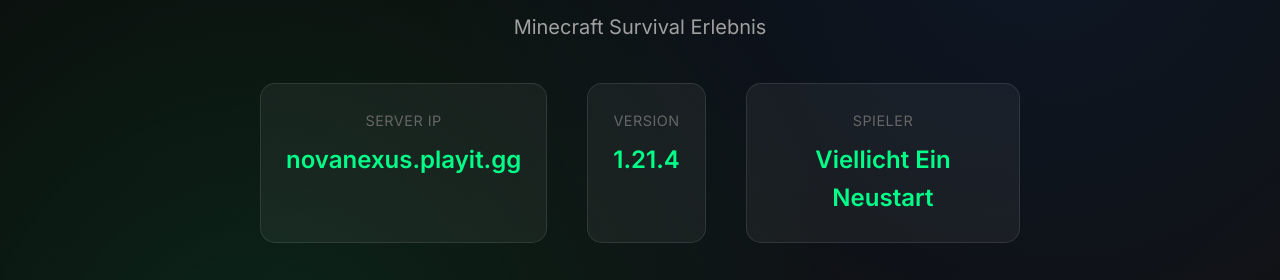
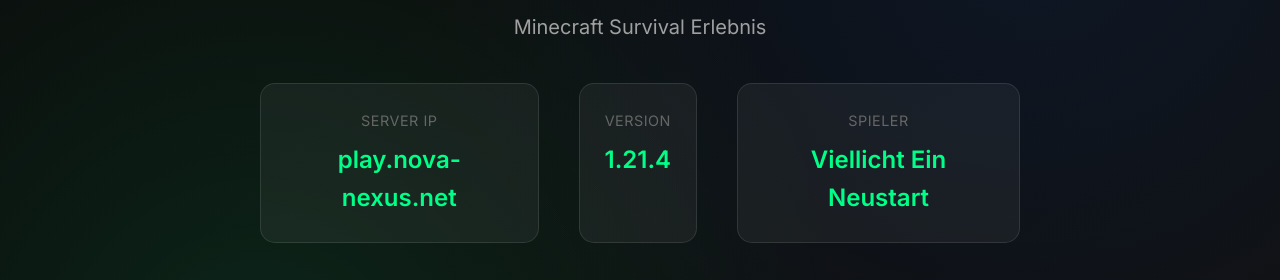
Before and after one commit to clashbauerFR/novanexus, a plain HTML site: page index.html in a window 1280 px wide. Both pictures are taken after a click on the button "IP kopieren". Shown: the part 260-540 px from the top of the page. Drawn offline with Linux system fonts and the light colour scheme; no server answers.

Commit message:
Update index.html

```diff
--- a/index.html
+++ b/index.html
@@ -7,6 +7,7 @@
     <link href="https://cdnjs.cloudflare.com/ajax/libs/font-awesome/6.0.0/css/all.min.css" rel="stylesheet">
     <style>
         @import url('https://fonts.googleapis.com/css2?family=Inter:wght@300;400;500;600;700&display=swap');
+
 
         * {
             margin: 0;
@@ -525,7 +526,7 @@
     <div class="server-stats">
         <div class="stat-card">
             <div class="stat-label">Server IP</div>
-            <div class="stat-value" id="server-ip">novanexus.playit.gg</div>
+            <div class="stat-value" id="server-ip">play.nova-nexus.net</div>
         </div>
         <div class="stat-card">
             <div class="stat-label">Version</div>
@@ -546,7 +547,7 @@
 
 <script>
 function copyServerIP() {
-    const ip = "novanexus.playit.gg";
+    const ip = "play.nova-nexus.net";
     navigator.clipboard.writeText(ip).then(() => {
         alert("📋 Server-IP kopiert: " + ip);
     }).catch(err => {
@@ -564,7 +565,7 @@ function copyServerIP() {
 </section>
 
 <script>
-fetch("https://api.mcsrvstat.us/2/novanexus.playit.gg")
+fetch("https://api.mcsrvstat.us/2/play.nova-nexus.net")
     .then(response => response.json())
     .then(data => {
         if (data && data.online) {
@@ -911,7 +912,7 @@ const countdown = setInterval(() => {
 
         // Copy IP address functionality
         document.getElementById('server-ip').addEventListener('click', function() {
-            navigator.clipboard.writeText('novanexus.playit.gg').then(() => {
+            navigator.clipboard.writeText('play.nova-nexus.net').then(() => {
                 const element = this;
                 const originalText = element.textContent;
                 element.textContent = 'Copied!';
```
